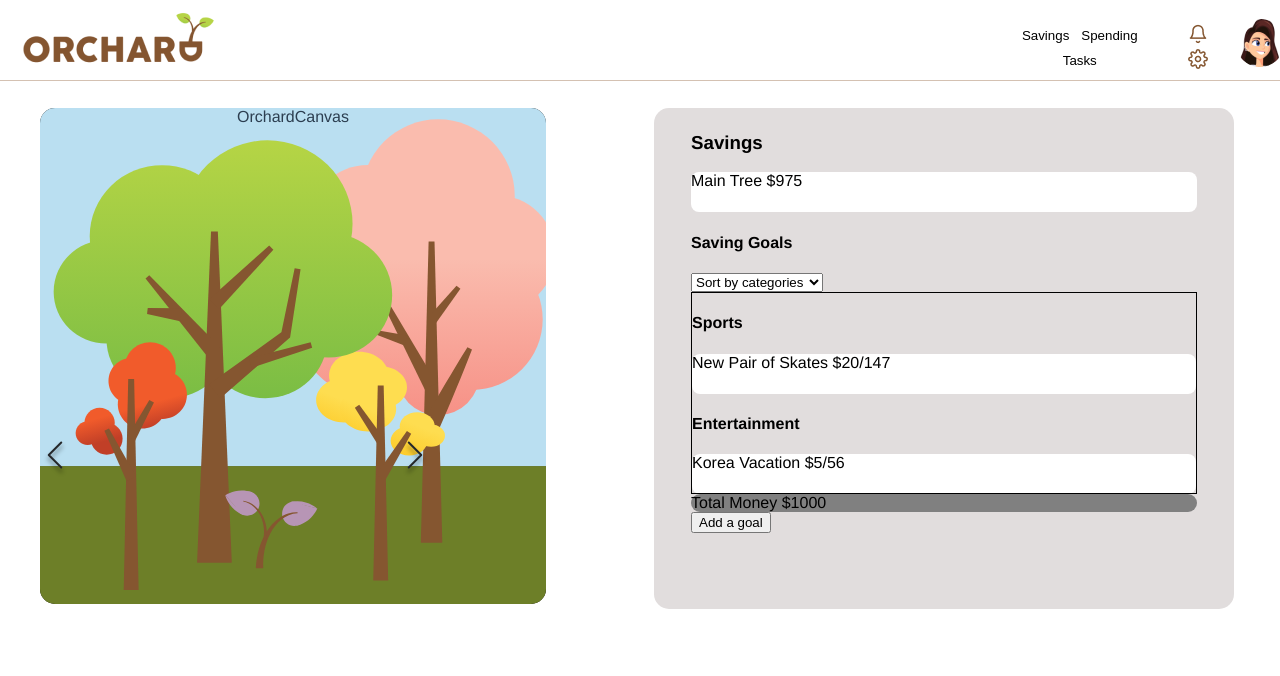
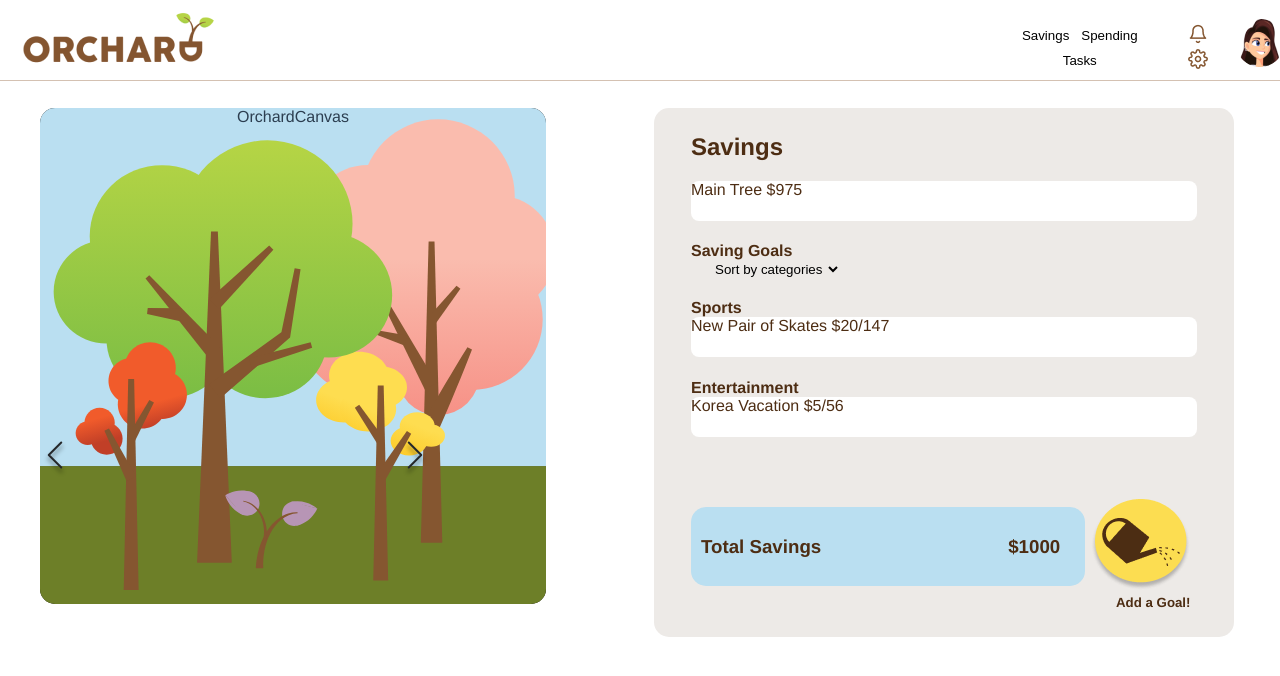
Before and after one commit to ldangyo/orcHERd, a Vue app: page / in a window 1280 px wide. Shown: the top 676 px of the page. Built offline with nearby package versions, Linux system fonts and the light colour scheme.

Commit message:
fixing Savings CSS
fixin

```diff
--- a/src/components/SavingsCard.vue
+++ b/src/components/SavingsCard.vue
@@ -7,10 +7,10 @@
       <!-- TODO: Implement card for showing specific goal info here -->
     </div>
     <div v-else>
-      <h3>Savings</h3>
+      <h2>Savings</h2>
       <div class="subBox">Main Tree ${{getMainTreeMoney}}</div>
-      <h4>Saving Goals</h4>
-      <select v-model="selected">
+      <h4 style="margin-bottom:0">Saving Goals</h4>
+      <select class="dropDownMenu" v-model="selected">
         <option disabled value>Please select one</option>
         <option>Sort by categories</option>
         <option>Sort by target date</option>
@@ -20,7 +20,7 @@
           <ul class="savingsGoals">
             <div v-for="cat in getGoalsSortedByCategory" :key="cat.categoryName">
               <div v-if="cat.goals.length > 0">
-                <h4>{{cat.categoryName}}</h4>
+                <h4  style="margin-bottom:0">{{cat.categoryName}}</h4>
                 <div v-for="goal in cat.goals" :key="goal.name">
                   <div class="subBox">{{ goal.name }} ${{goal.amountSaved}}/{{goal.amountReq}}</div>
                 </div>
@@ -36,9 +36,19 @@
           </ul>
         </div>
       </div>
-      <div class="baseBar">Total Money ${{getTotal}}</div>
-      <GoalModal v-show="isGoalModalVisible" @close="closeGoalModal" />
-      <button @click="showGoalModal()">Add a goal</button>
+      <div class="empty"></div>
+      <div class="bottom">
+        <div class="baseBar">
+          <h3>Total Savings</h3>
+          <div class="blank"></div>
+          <h3>${{getTotal}}</h3>
+        </div>
+        <GoalModal v-show="isGoalModalVisible" @close="closeGoalModal" />
+        <button class="goalButt" @click="showGoalModal()">
+          <img src="../assets/addmoney.png" alt />
+        </button>
+      </div>
+      <h5 style="padding-left:84%; margin-top:0">Add a Goal!</h5>
     </div>
   </div>
 </template>
@@ -150,8 +160,8 @@ export default {
   width: 100%;
   height: 100%;
   border-radius: 15px;
-  background-color: #e1dddd;
-  color: #000000;
+  background-color: #edeae7;
+  color: #4d2d13;
   text-align: left;
   padding-left: 37px;
   padding-right: 37px;
@@ -159,7 +169,6 @@ export default {
 }
 
 .SavingsGoalsContainer {
-  border: 1px solid;
   height: 200px;
   overflow: scroll;
   overflow-x: hidden;
@@ -168,6 +177,8 @@ export default {
 
 .savingsGoals {
   padding: 0px;
+margin-bottom: 0;
+  vertical-align: middle;
 }
 
 .subBox {
@@ -177,9 +188,41 @@ export default {
   border-radius: 8px;
 }
 
+.dropDownMenu {
+  border: none;
+  border-radius: 0.9375rem;
+  background: none;
+  padding-left: 1.25rem;
+}
+
+.empty {
+  width: 100%;
+  height: 1.25rem;
+}
+
+.blank {
+  width: 50%;
+}
+
+.bottom {
+  display: flex;
+  flex-wrap: nowrap;
+}
+
 .baseBar {
-  background-color: grey;
-  width: 100%;
-  border-radius: 35px;
+  position: right;
+
+  background-color: #badff1;
+  width: 80%;
+  border-radius: 0.9375rem;
+  padding: 0.625rem;
+  display: flex;
+  align-self: center;
+}
+
+.goalButt {
+  position: right;
+  border: none;
+  background: none;
 }
 </style>
```
Also changed, not shown: src/assets/addmoney.png (added).
